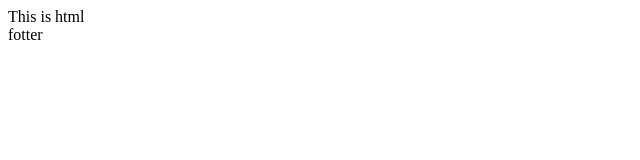
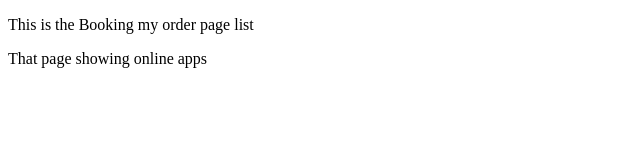
Before and after one commit to govardhanreddy571/ecommerce, a plain HTML site: page booking.html in a window 1280 px wide. Shown: the whole page, without its empty margins (0-640 px from the left). Drawn offline with Linux system fonts and the light colour scheme.

Commit message:
booking my html page add

```diff
--- a/index.html
+++ b/booking.html
@@ -1,4 +1,3 @@
-
 <!DOCTYPE html>
 <html lang="en">
 <head>
@@ -7,7 +6,7 @@
     <title>Document</title>
 </head>
 <body>
-    <div>This is html</div>
-    <nav>fotter</nav>
+    <p>This is the Booking my order page list </p>
+    <p>That page showing online apps</p>
 </body>
 </html>
```
